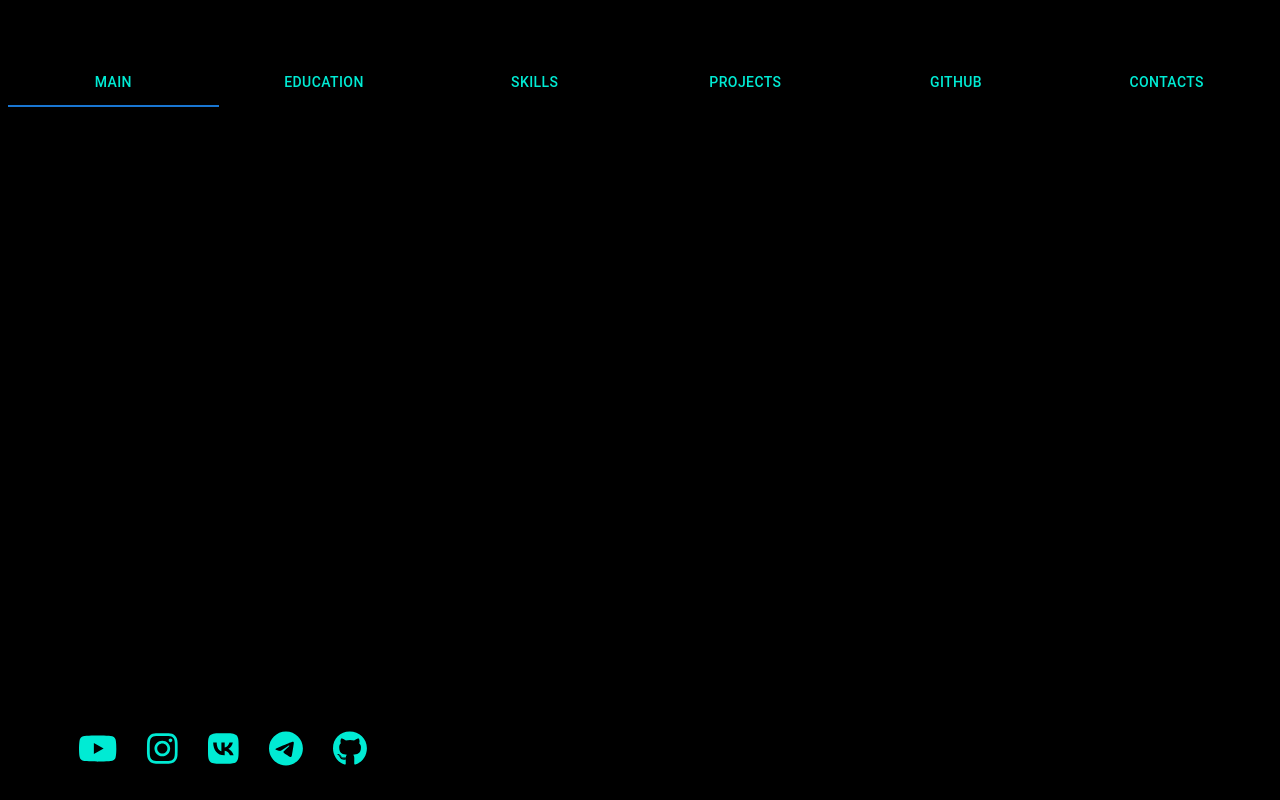
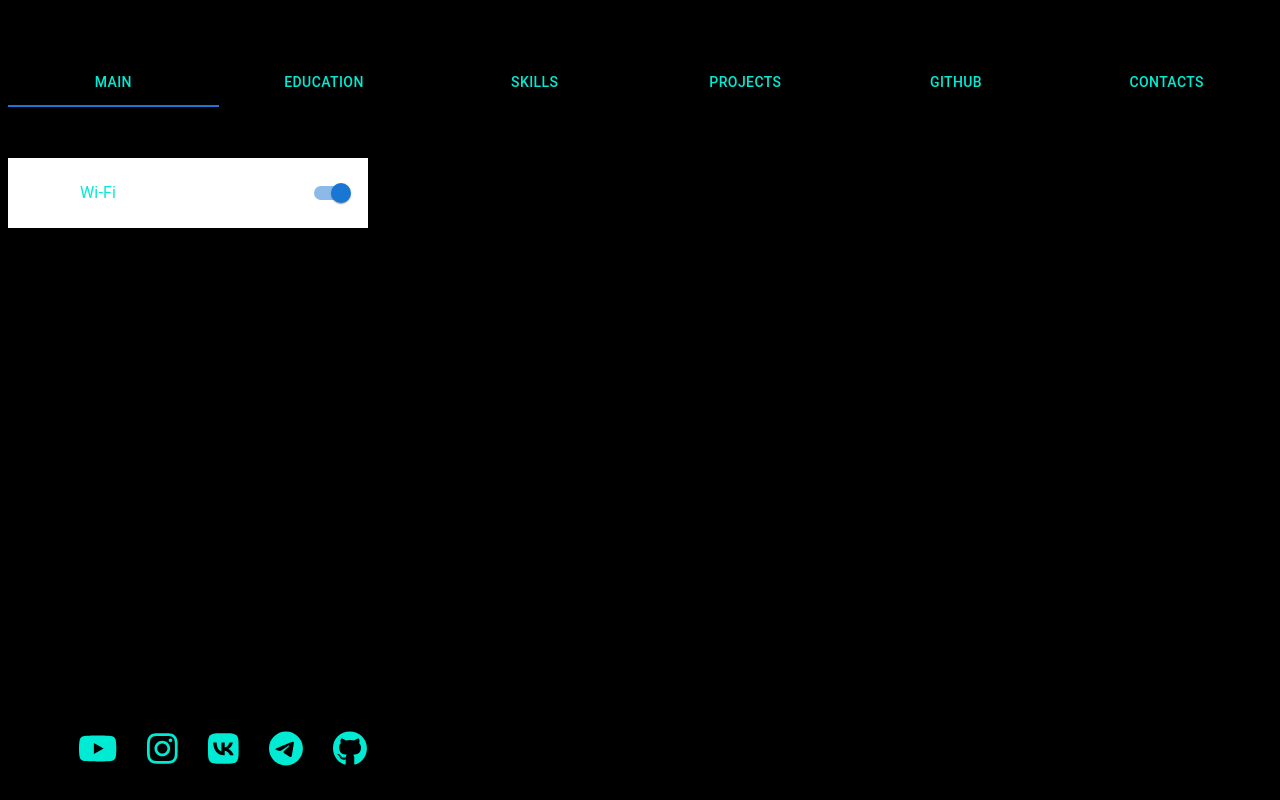
Before and after one commit to Kamchatskiy/CV-Musaev, a React (Create React App) app: page /skills in a window 1280 px wide. Built offline with nearby package versions, Linux system fonts and the light colour scheme.

Commit message:
08.07.2023#2: Changes to Skills page + adding mui icons to project

```diff
--- a/package.json
+++ b/package.json
@@ -11,6 +11,7 @@
     "@fortawesome/free-brands-svg-icons": "^6.4.0",
     "@fortawesome/free-solid-svg-icons": "^6.4.0",
     "@fortawesome/react-fontawesome": "^0.2.0",
+    "@mui/icons-material": "^5.13.7",
     "@mui/material": "^5.13.7",
     "react": "^18.2.0",
     "react-dom": "^18.2.0",
--- a/src/App.js
+++ b/src/App.js
@@ -22,7 +22,7 @@ export const App = () => {
         <Routes path="/">
           <Route path="/" element={<Main />} />
           <Route path="education" element={<Education />} />
-          {/* <Route path="skills" element={<Skills />} /> */}
+          <Route path="skills" element={<Skills />} />
           {/* <Route path="projects" element={<Projects />} /> */}
           <Route path="contacts" element={<Contacts />} />
         </Routes>
--- a/src/Pages/Main/index.js
+++ b/src/Pages/Main/index.js
@@ -1,5 +1,5 @@
 import React from "react"
-import { Link } from "react-router-dom";
+import { Link } from "react-router-dom"
 import Switch from '@mui/material/Switch'
 import FormControlLabel from "@mui/material/FormControlLabel"
 
--- a/src/Pages/Skills/index.js
+++ b/src/Pages/Skills/index.js
@@ -0,0 +1,85 @@
+import React from "react"
+import Typography from '@mui/material/Typography';
+import Rating from '@mui/material/Rating';
+import List from '@mui/material/List';
+import ListItem from '@mui/material/ListItem';
+import ListItemIcon from '@mui/material/ListItemIcon';
+import ListItemText from '@mui/material/ListItemText';
+import Switch from '@mui/material/Switch';
+
+//icons
+//frontend
+import WebIcon from '@mui/icons-material/Web';
+import HtmlIcon from '@mui/icons-material/Html';
+import CssIcon from '@mui/icons-material/Css';
+import JavascriptIcon from '@mui/icons-material/Javascript';
+
+//backend
+import StorageIcon from '@mui/icons-material/Storage';
+
+//programming
+import CodeIcon from '@mui/icons-material/Code';
+
+//sysadm
+import TerminalIcon from '@mui/icons-material/Terminal';
+
+//cybersec
+import SecurityIcon from '@mui/icons-material/Security';
+
+
+import {ContainerSkills} from "./style.js"
+
+export const Skills = () => {
+
+    const [checked,
+        setChecked] = React.useState(['wifi']);
+    const [ratingVisible,
+        setRatingVisible] = React.useState(false);
+
+    const handleToggle = (value) => () => {
+        const currentIndex = checked.indexOf(value);
+        const newChecked = [...checked];
+
+        if (currentIndex === -1) {
+            newChecked.push(value);
+            setRatingVisible(true); // Раскрываем рейтинг при включении свитча
+        } else {
+            newChecked.splice(currentIndex, 1);
+            setRatingVisible(false); // Скрываем рейтинг при выключении свитча
+        }
+
+        setChecked(newChecked);
+    };
+
+    return (
+        <ContainerSkills>
+            <List
+                sx={{
+                width: '100%',
+                maxWidth: 360,
+                bgcolor: 'white'
+            }}>
+                <ListItem>
+                    <ListItemIcon>
+                        {/* <WifiIcon /> */}
+                    </ListItemIcon>
+                    <ListItemText primary="Wi-Fi"/>
+                    <Switch
+                        edge="end"
+                        onChange={handleToggle('wifi')}
+                        checked={checked.indexOf('wifi') !== -1}
+                        inputProps={{
+                        'aria-labelledby': 'switch-list-label-wifi'
+                    }}/>
+                </ListItem>
+            </List>
+
+            {ratingVisible && (
+                <>
+                <Typography component="legend">Read only</Typography>
+                < Rating name = "read-only" value = {5}
+                size = "large" readOnly />
+                </>)}
+        </ContainerSkills>
+    )
+}
--- a/src/Pages/Skills/style.js
+++ b/src/Pages/Skills/style.js
@@ -0,0 +1,4 @@
+import styled from "styled-components";
+
+export const ContainerSkills = styled.div`
+`
```
Also changed, not shown: src/Pages/Contacts/index.js (+38 -27 lines), ToDo.txt, 8 other files (tests, documents, lock files or other folders).
